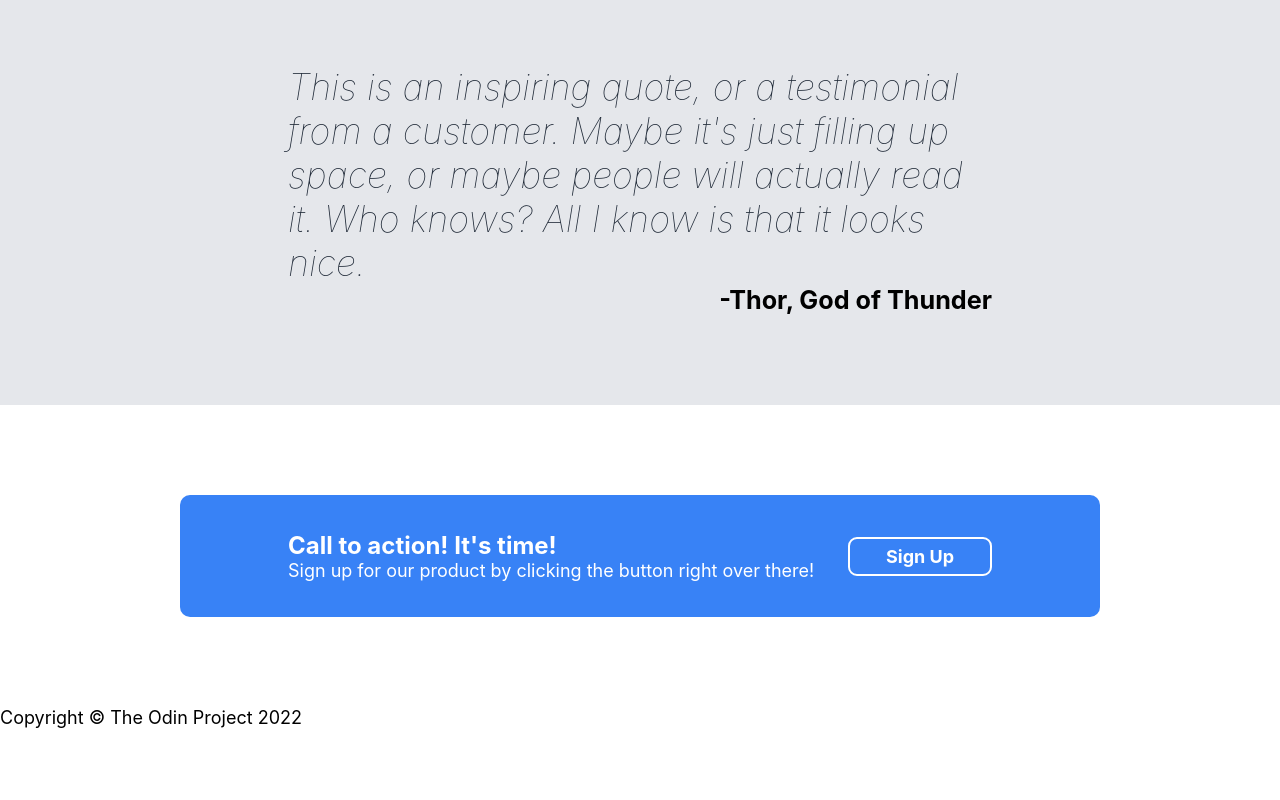
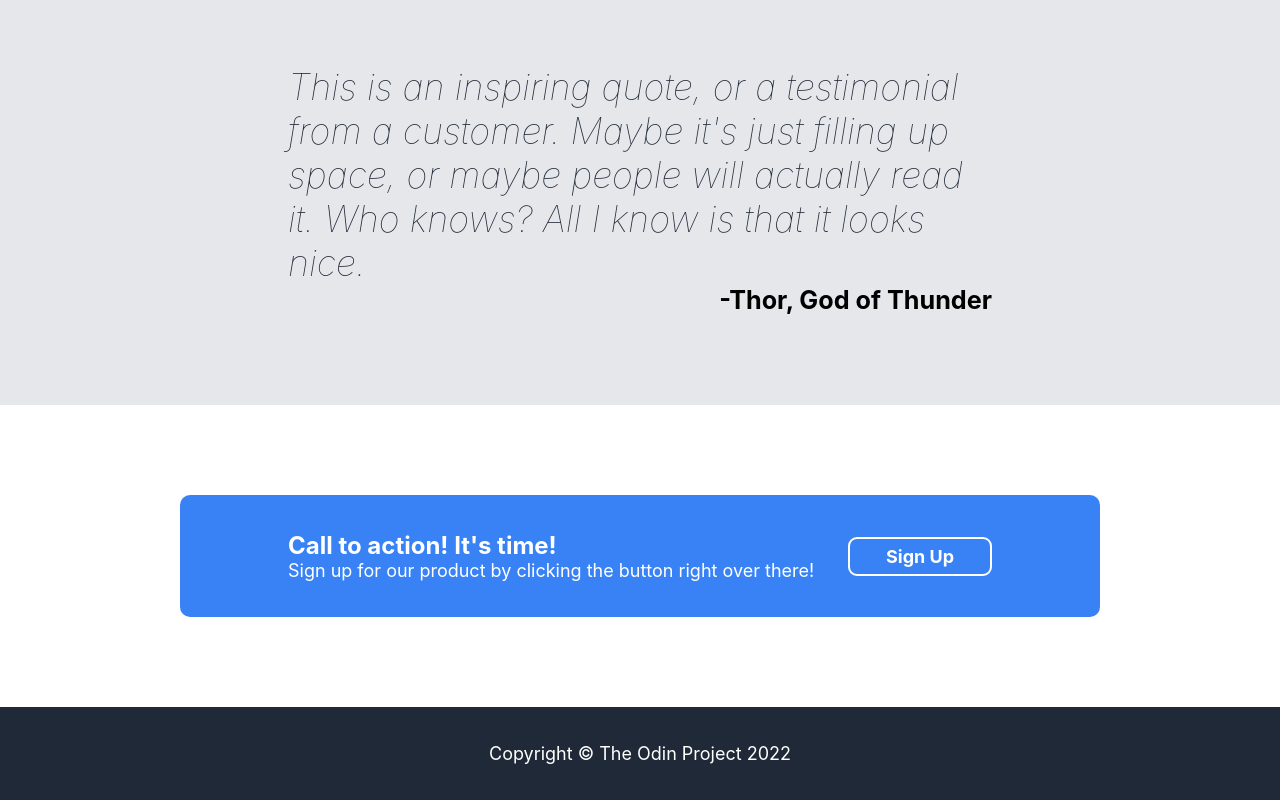
Before and after one commit to c-shubh/odin-landing-page, a plain HTML site: page index.html in a window 1280 px wide. Shown: the part 897-1697 px from the top of the page. Before the commit the page ends 1625 px from the top, so only its background shows below. Drawn offline with Linux system fonts and the light colour scheme.

Commit message:
Style the footer

```diff
--- a/styles.css
+++ b/styles.css
@@ -187,3 +187,12 @@ body {
     border: 2px solid white;
     background-color: #3882f6;
 }
+
+/* Footer */
+
+.footer {
+    color: white;
+    background-color: #1f2937;
+    padding: 2em 0;
+    text-align: center;
+}
```
